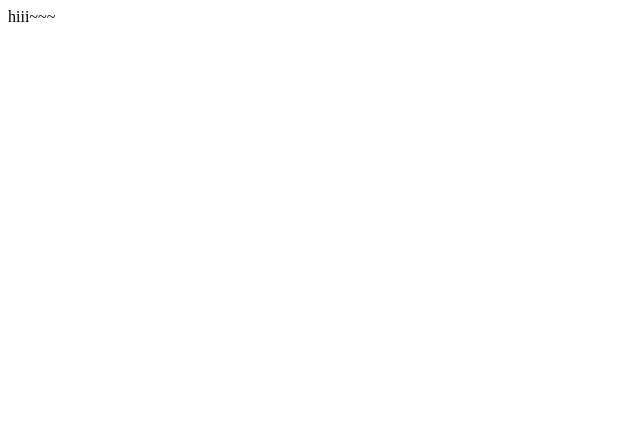
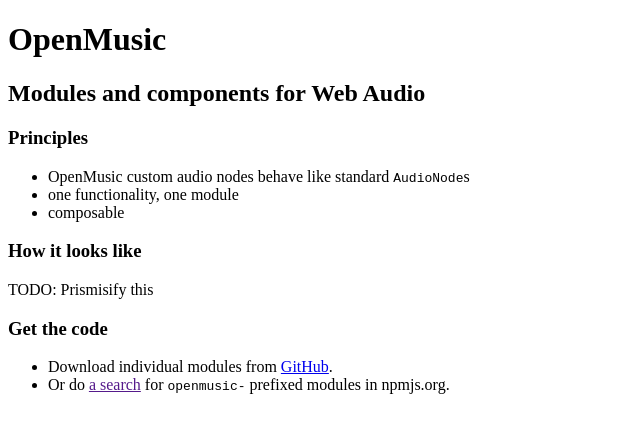
Before and after one commit to openmusic/openmusic.github.io, a plain HTML site: page index.html in a window 1280 px wide. Shown: the whole page, without its empty margins (0-640 px from the left). Drawn offline with Linux system fonts and the light colour scheme.

Commit message:
some more content

```diff
--- a/index.html
+++ b/index.html
@@ -1 +1,38 @@
-hiii~~~
+<!doctype html>
+<html>
+	<head>
+		<meta charset="utf8">
+		<title>OpenMusic</title>
+		<link rel="stylesheet" href="css/style.css">
+	</head>
+	<body>
+		<main>
+			<h1>OpenMusic</h1>
+			<h2>Modules and components for Web Audio</h2>
+
+			<article id="principles">
+				<h3>Principles</h3>
+				<ul>
+					<li>OpenMusic custom audio nodes behave like standard <tt>AudioNode</tt>s</li>
+					<li>one functionality, one module</li>
+					<li>composable</li>
+				</ul>
+			</article>
+
+			<article id="codesample">
+				<h3>How it looks like</h3>
+				TODO: Prismisify this
+			</article>
+
+			<article id="getcode">
+				<h3>Get the code</h3>
+				<ul>
+					<li>Download individual modules from <a href="https://github.com/openmusic">GitHub</a>.</li>
+					<li>Or do <a href="">a search</a> for <tt>openmusic-</tt> prefixed modules in npmjs.org.</li>
+				</ul>
+			</article>
+
+
+		</main>
+	</body>
+</html>
```
